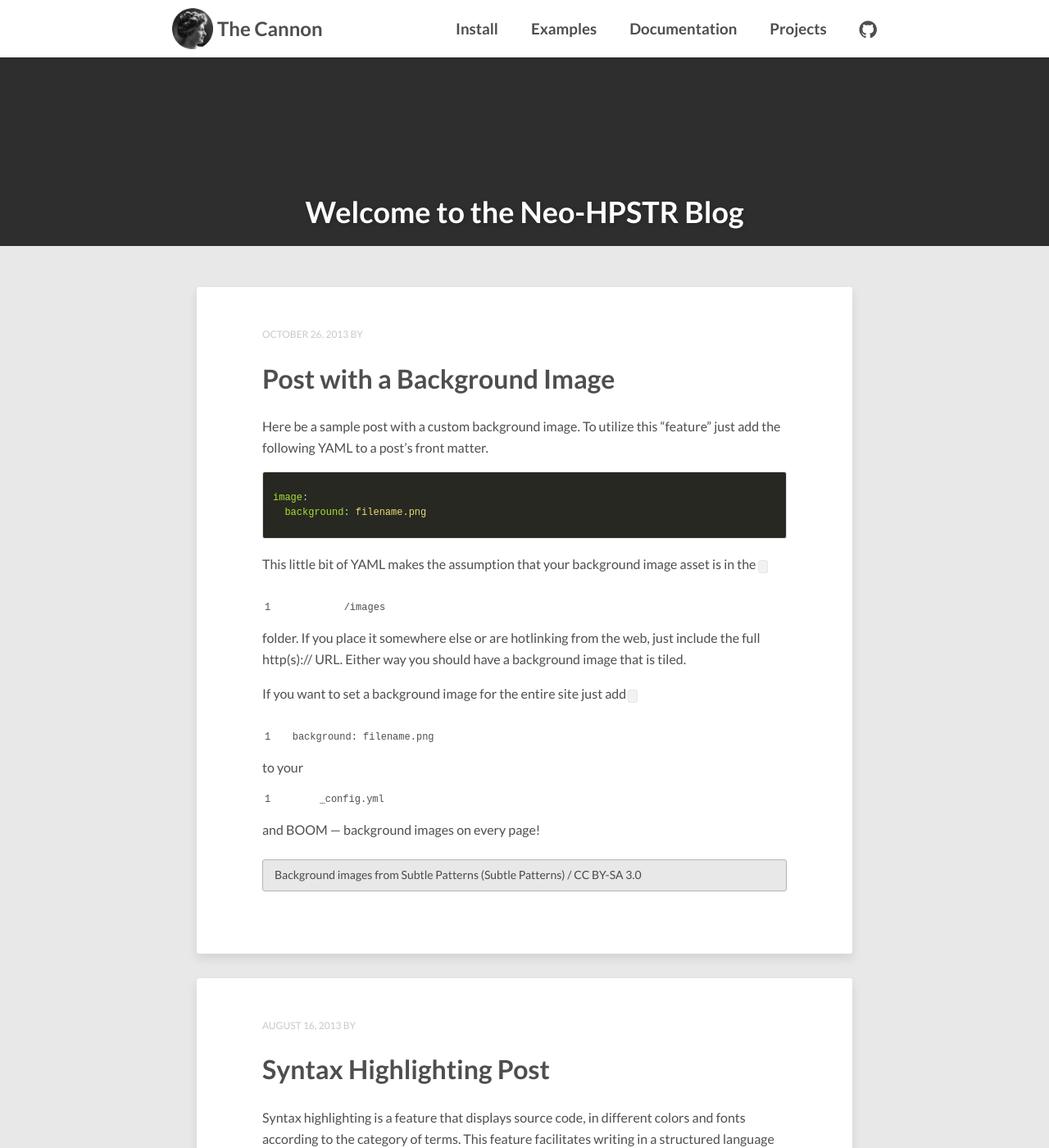
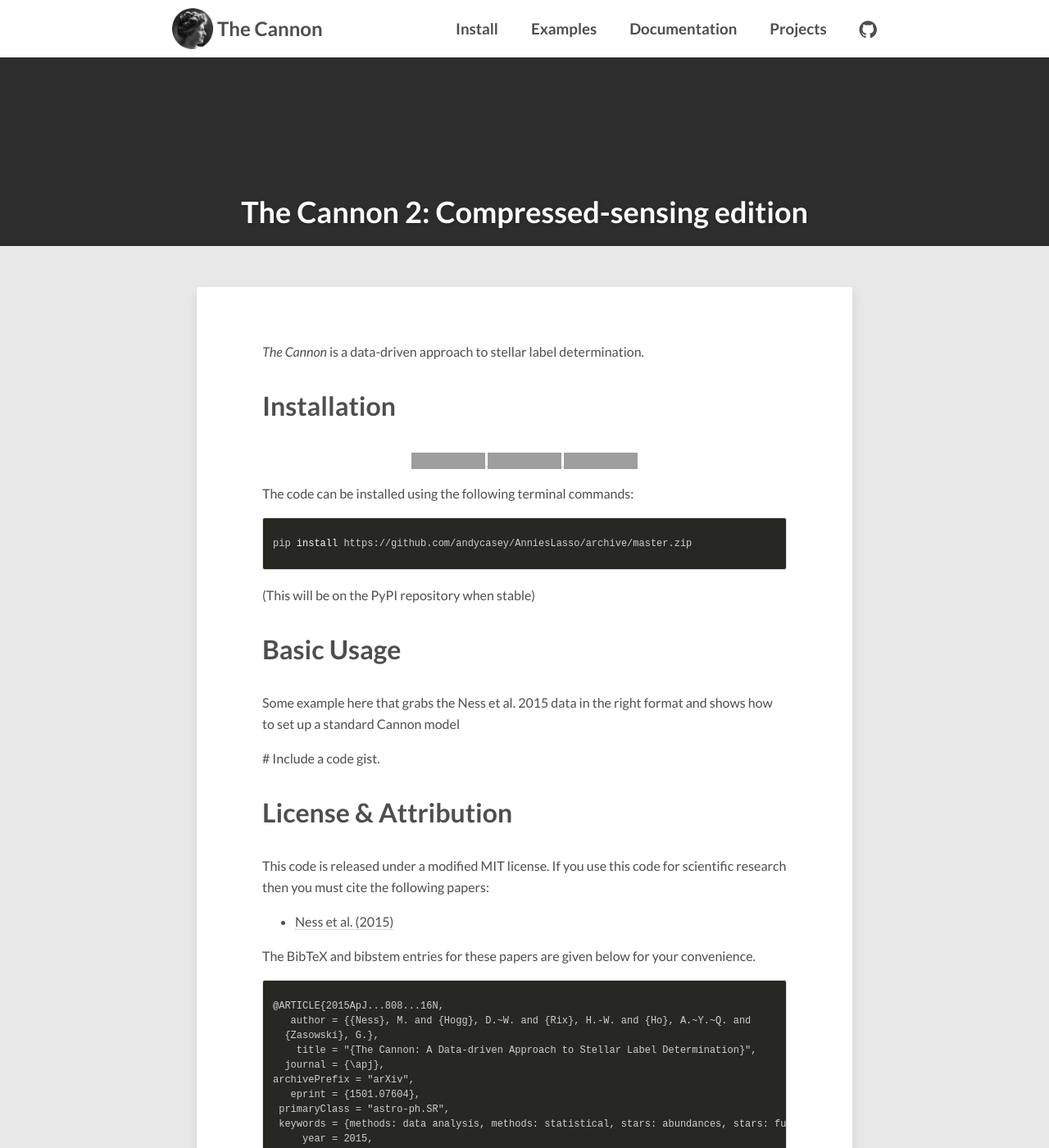
Before and after one commit to andycasey/AnniesLasso, a Jekyll site: the page built from index.html, in a window 1280 px wide and 1400 px high. Shown: the whole window at 82% size. Built offline with Jekyll 4.4.1, drawn with Linux system fonts in a browser that asks for light colours; nearby versions of some CDN libraries; the list of posts is cut into pages by our own code; comment, search, counter and statistics services are not loaded; some of the changed text lies outside the part shown; grey boxes are pictures that could not be loaded.

Commit message:
Update landing page #6

```diff
--- a/_includes/footer.html
+++ b/_includes/footer.html
@@ -1,3 +1,3 @@
 <span>&copy; {{ site.time | date: '%Y' }} {{ site.owner.name }} All rights reserved. <br />
-Powered by Jekyll and the NEO-HPSTER theme.<br />
+Powered by <a href="https://pages.github.com/">GitHub</a> pages, <a href="https://jekyllrb.com/">Jekyll</a> and the <a href="https://github.com/aron-bordin/neo-hpstr-jekyll-theme">neo-hpstr</a> theme.<br />
 Logo derived from <a href="https://en.wikipedia.org/wiki/Annie_Jump_Cannon#/media/File:Annie_Jump_Cannon_1922_Portrait.jpg">public domain portrait of Annie Jump Cannon</a>.</span>
--- a/index.html
+++ b/index.html
@@ -1,76 +1,104 @@
 ---
 layout: post-index
-title: "Welcome to the Neo-HPSTR Blog"
-description: "Describe this nonsense."
-tags: [Jekyll, theme, themes, responsive, blog, modern]
+title: "The Cannon 2: Compressed-sensing edition"
+description: "Compressed-sensing edition"
+tags:
 comments: false
+share: false
 ---
 
-{% for post in paginator.posts %}
 <article class="hentry">
-  <header>
-    {% if post.image.feature %}
-      <div class="entry-image-index">
-        <a href="{{ site.url }}{{ post.url }}" title="{{ post.title }}"><img src="{{ site.url }}/images/{{ post.image.feature }}" alt="{{ post.title }}"></a>
-      </div><!-- /.entry-image -->
-    {% endif %}
-    <div class="entry-meta">
-      <span class="entry-date date published updated"><time datetime="{{ post.date | date_to_xmlschema }}"><a href="{{ site.url }}{{ post.url }}">{{ post.date | date: "%B %d, %Y" }}</a></time></span><span class="author vcard"><span class="fn"><a href="{{ site.url }}/about/" title="About {{ site.owner.name }}">{{ site.owner.name }}</a></span></span>
-      {% if site.reading_time %}
-      <span class="entry-reading-time">
-        <i class="fa fa-clock-o"></i>
-        {% assign readtime = post.content | number_of_words | divided_by:site.words_per_minute %}
-        Reading time ~{% if readtime <= 1 %}1 minute{% else %}{{ readtime }} minutes{% endif %}
-      </span><!-- /.entry-reading-time -->
-      {% endif %}
-    </div><!-- /.entry-meta -->
-    {% if post.link %}
-      <h1 class="entry-title"><a href="{{ site.url }}{{ post.url }}" class="permalink" rel="bookmark" title="{{ post.title }}"><i class="fa fa-bookmark"></i></a> <a href="{{ post.link }}">{{ post.title }}</a></h1>
-    {% else %}
-      <h1 class="entry-title"><a href="{{ site.url }}{{ post.url }}" rel="bookmark" title="{{ post.title }}" itemprop="url">{{ post.title }}</a></h1>
-    {% endif %}
-  </header>
   <div class="entry-content">
-    {% if post.content contains "<!-- more -->" %}
-    {{ post.content | split:"<!-- more -->" | first % }}
-    {% else %}
-      {{ post.content }}
-    {% endif %}
+
+
+
+    <p><i>The Cannon</i> is a data-driven approach to stellar label determination.</p>
+
+    <h1>Installation</h1>
+
+    <p style="text-align:center">
+      <a href="https://travis-ci.org/andycasey/AnniesLasso">
+        <img src="https://img.shields.io/travis/andycasey/AnniesLasso/master.svg" alt="Build status" />
+      </a>
+      <a href="https://coveralls.io/github/andycasey/AnniesLasso?branch=master">
+        <img src="https://img.shields.io/coveralls/andycasey/AnniesLasso/master.svg" alt="Coverage status" />
+      </a>
+      <a href="https://github.com/andycasey/AnniesLasso/blob/master/LICENSE">
+        <img src="https://img.shields.io/badge/license-MIT-blue.svg" alt="License" />
+      </a>
+    </p>
+
+    <p>The code can be installed using the following terminal commands:</p>
+
+{% highlight bash %}
+{% raw %}
+pip install https://github.com/andycasey/AnniesLasso/archive/master.zip
+{% endraw %}
+{% endhighlight %}
+
+    <p>(This will be on the PyPI repository when stable)</p>
+
+
+    <h1>Basic Usage</h1>
+
+    <p>Some example here that grabs the Ness et al. 2015 data in the right format
+    and shows how to set up a standard Cannon model</p>
+
+    # Include a code gist.
+
+
+
+    <h1>License &amp; Attribution</h1>
+
+
+
+    <p>This code is released under a modified MIT license. If you use this code for scientific research then you must cite the following papers:
+
+      <ul>
+        <li><a href="http://adsabs.harvard.edu/abs/2015ApJ...808...16N">Ness et al. (2015)</a></li>
+      </ul>
+    </p>
+
+    <p>The BibTeX and bibstem entries for these papers are given below for your convenience.
+
+{% highlight text %}
+{% raw %}
+
+@ARTICLE{2015ApJ...808...16N,
+   author = {{Ness}, M. and {Hogg}, D.~W. and {Rix}, H.-W. and {Ho}, A.~Y.~Q. and
+  {Zasowski}, G.},
+    title = "{The Cannon: A Data-driven Approach to Stellar Label Determination}",
+  journal = {\apj},
+archivePrefix = "arXiv",
+   eprint = {1501.07604},
+ primaryClass = "astro-ph.SR",
+ keywords = {methods: data analysis, methods: statistical, stars: abundances, stars: fundamental parameters, surveys, techniques: spectroscopic},
+     year = 2015,
+    month = jul,
+   volume = 808,
+      eid = {16},
+    pages = {16},
+      doi = {10.1088/0004-637X/808/1/16},
+   adsurl = {http://adsabs.harvard.edu/abs/2015ApJ...808...16N},
+  adsnote = {Provided by the SAO/NASA Astrophysics Data System}
+}
+
+% Bibstem:
+%\bibitem[Ness et al.(2015)]{2015ApJ...808...16N} Ness, M., Hogg, D.~W.,
+%Rix, H.-W., Ho, A.~Y.~Q., \& Zasowski, G.\ 2015, \apj, 808, 16
+
+{% endraw %}
+{% endhighlight %}
+    </p>
+
+    <p>If you are interested in reviewing or citing other papers using <i>The Cannon</i>,
+      please view the <a href="{{site.url}}/publications">publications</a> page.</p>
+
+
+
+
+
+
+
   </div><!-- /.entry-content -->
 </article><!-- /.hentry -->
-{% endfor %}
-
-<div class="pagination">
-  {% if paginator.previous_page %}
-    {% if paginator.previous_page == 1 %}
-      <a href="{{ site.url }}" class="btn">Previous</a>
-    {% else %}
-      <a href="{{ site.url }}/page{{ paginator.previous_page }}" class="btn">Previous</a>
-    {% endif %}
-  {% else %}
-    Previous
-  {% endif %}
-  <ul class="inline-list">
-    <li>
-      {% if paginator.page == 1 %}
-        <span class="current-page">1</span>
-      {% else %}
-        <a href="{{ site.url }}">1</a>
-      {% endif %}
-    </li>
-    {% for count in (2..paginator.total_pages) %}
-      <li>
-        {% if count == paginator.page %}
-          <span class="current-page">{{ count }}</span>
-        {% else %}
-          <a href="{{ site.url }}/page{{ count }}">{{ count }}</a>
-        {% endif %}
-      </li>
-    {% endfor %}
-  </ul>
-  {% if paginator.next_page %}
-    <a href="{{ site.url }}/page{{ paginator.next_page }}" class="btn">Next</a>
-  {% else %}
-    Next
-  {% endif %}
-</div><!-- /.pagination -->
```
Also changed, not shown: new_index.html (deleted, +0 -104 lines).
